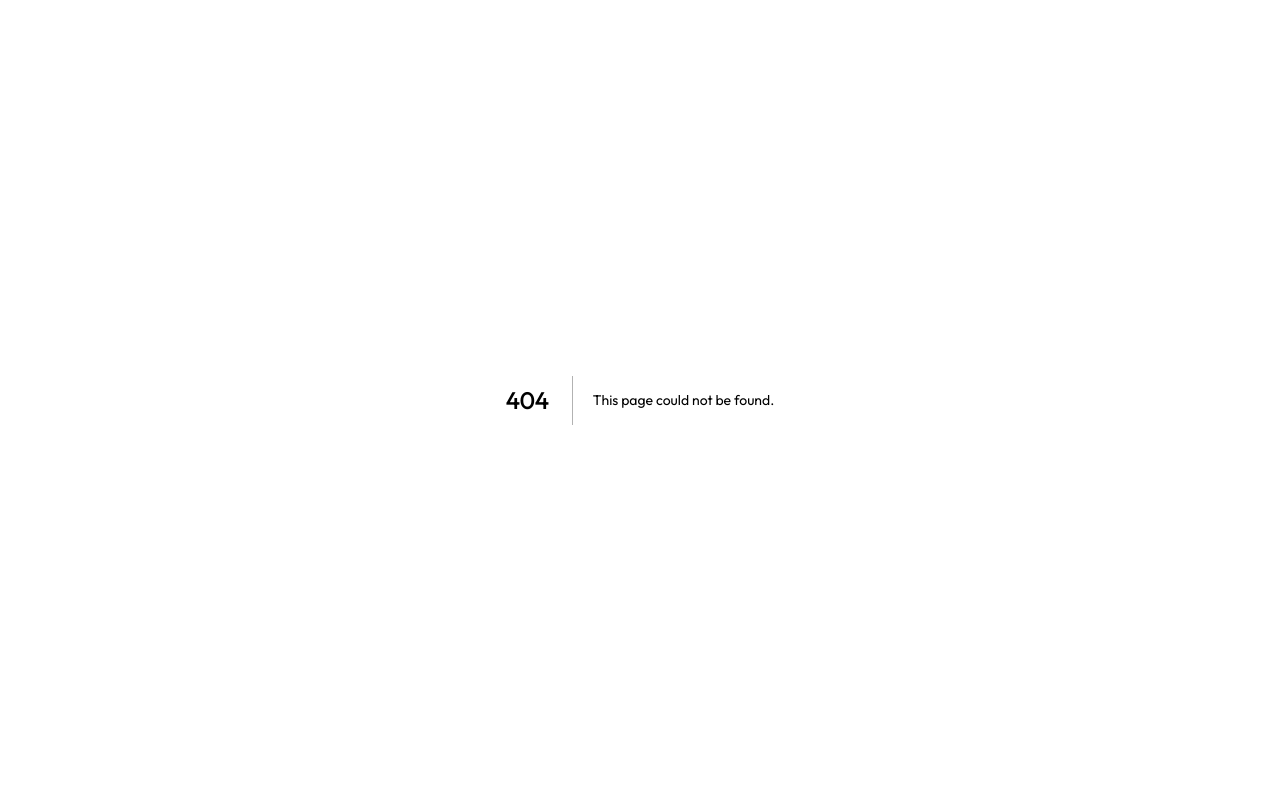
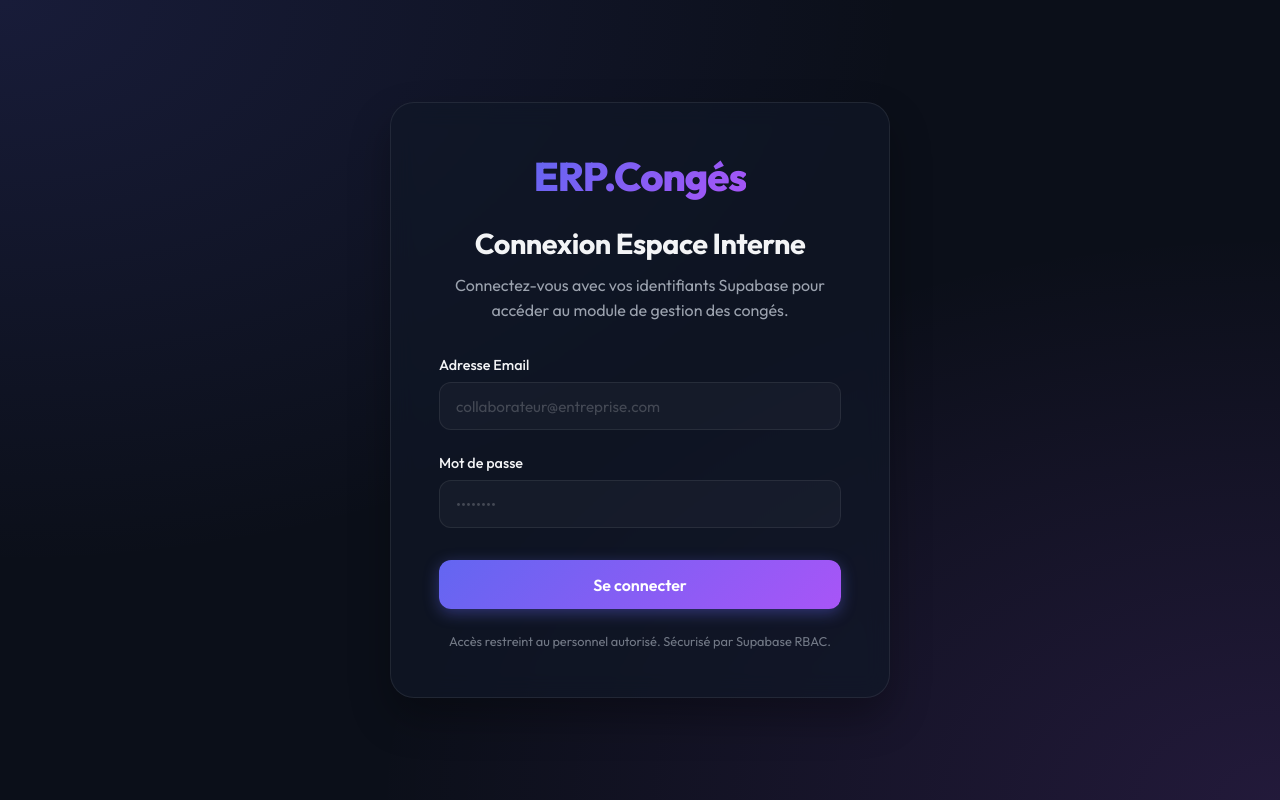
Before and after one commit to marika-stepup/ERP-StepUp, a Next.js app: page /login in a window 1280 px wide. Before the commit this address had no page. Built offline with nearby package versions, Linux system fonts and the light colour scheme; no server answers.

Commit message:
feat: add login page and integrate client-side auth redirection with Supabase

```diff
--- a/app/globals.css
+++ b/app/globals.css
@@ -39,7 +39,7 @@ body {
   border: 1px solid var(--border-color);
   border-radius: 24px;
   padding: 3rem;
-  max-width: 600px;
+  max-width: 500px;
   width: 90%;
   box-shadow: 0 20px 40px rgba(0, 0, 0, 0.3);
   text-align: center;
@@ -47,7 +47,7 @@ body {
 }
 
 .logo-container {
-  margin-bottom: 2rem;
+  margin-bottom: 1.5rem;
 }
 
 .logo {
@@ -63,13 +63,13 @@ body {
 h1 {
   font-size: 1.8rem;
   font-weight: 700;
-  margin-bottom: 1rem;
+  margin-bottom: 0.75rem;
   letter-spacing: -0.5px;
 }
 
 p {
   color: var(--text-secondary);
-  font-size: 1.05rem;
+  font-size: 1rem;
   line-height: 1.6;
   margin-bottom: 2rem;
 }
@@ -97,6 +97,106 @@ p {
   animation: pulse 1.8s infinite;
 }
 
+/* Form Styles */
+form {
+  text-align: left;
+  display: flex;
+  flex-direction: column;
+  gap: 1.5rem;
+  margin-bottom: 1.5rem;
+}
+
+.form-group {
+  display: flex;
+  flex-direction: column;
+  gap: 0.5rem;
+}
+
+label {
+  font-size: 0.9rem;
+  font-weight: 500;
+  color: var(--text-primary);
+}
+
+input {
+  background: rgba(255, 255, 255, 0.03);
+  border: 1px solid var(--border-color);
+  border-radius: 12px;
+  padding: 0.85rem 1rem;
+  color: var(--text-primary);
+  font-size: 0.95rem;
+  transition: all 0.3s ease;
+  width: 100%;
+}
+
+input:focus {
+  outline: none;
+  border-color: var(--accent-color);
+  box-shadow: 0 0 15px rgba(99, 102, 241, 0.25);
+  background: rgba(255, 255, 255, 0.05);
+}
+
+input::placeholder {
+  color: rgba(255, 255, 255, 0.2);
+}
+
+button {
+  background: var(--accent-gradient);
+  color: white;
+  border: none;
+  border-radius: 12px;
+  padding: 0.9rem;
+  font-size: 1rem;
+  font-weight: 600;
+  cursor: pointer;
+  transition: all 0.3s ease;
+  margin-top: 0.5rem;
+  box-shadow: 0 4px 15px rgba(99, 102, 241, 0.4);
+}
+
+button:hover:not(:disabled) {
+  transform: translateY(-2px);
+  box-shadow: 0 6px 20px rgba(99, 102, 241, 0.6);
+  filter: brightness(1.1);
+}
+
+button:active:not(:disabled) {
+  transform: translateY(0);
+}
+
+button:disabled {
+  opacity: 0.5;
+  cursor: not-allowed;
+  box-shadow: none;
+}
+
+/* Alert Messages */
+.error-message {
+  background: rgba(239, 68, 68, 0.1);
+  border: 1px solid rgba(239, 68, 68, 0.2);
+  color: var(--error-color);
+  padding: 0.75rem 1rem;
+  border-radius: 12px;
+  font-size: 0.9rem;
+  font-weight: 500;
+  text-align: center;
+  margin-bottom: 1.5rem;
+  animation: shake 0.5s ease;
+}
+
+.success-message {
+  background: rgba(16, 185, 129, 0.1);
+  border: 1px solid rgba(16, 185, 129, 0.2);
+  color: var(--success-color);
+  padding: 0.75rem 1rem;
+  border-radius: 12px;
+  font-size: 0.9rem;
+  font-weight: 500;
+  text-align: center;
+  margin-bottom: 1.5rem;
+}
+
+/* Dashboard Routes Display */
 .routes-list {
   text-align: left;
   background: rgba(255, 255, 255, 0.02);
@@ -107,7 +207,7 @@ p {
 }
 
 .routes-title {
-  font-size: 0.95rem;
+  font-size: 0.85rem;
   font-weight: 600;
   color: var(--text-primary);
   margin-bottom: 1rem;
@@ -154,11 +254,12 @@ p {
 }
 
 .footer {
-  font-size: 0.85rem;
+  font-size: 0.8rem;
   color: var(--text-secondary);
   opacity: 0.7;
 }
 
+/* Animations */
 @keyframes fadeIn {
   from {
     opacity: 0;
@@ -184,3 +285,9 @@ p {
     box-shadow: 0 0 0 0 rgba(16, 185, 129, 0);
   }
 }
+
+@keyframes shake {
+  0%, 100% { transform: translateX(0); }
+  25% { transform: translateX(-6px); }
+  75% { transform: translateX(6px); }
+}
--- /dev/null
+++ b/app/login/page.js
@@ -0,0 +1,99 @@
+'use client';
+
+import { useState } from 'react';
+import { supabaseClient } from '../../lib/supabaseClient';
+
+export default function LoginPage() {
+  const [email, setEmail] = useState('');
+  const [password, setPassword] = useState('');
+  const [error, setError] = useState(null);
+  const [loading, setLoading] = useState(false);
+  const [success, setSuccess] = useState(false);
+
+  const handleLogin = async (e) => {
+    e.preventDefault();
+    setLoading(true);
+    setError(null);
+    setSuccess(false);
+
+    try {
+      const { data, error: authError } = await supabaseClient.auth.signInWithPassword({
+        email,
+        password,
+      });
+
+      if (authError) {
+        setError(authError.message === 'Invalid login credentials'
+          ? 'Identifiants de connexion invalides. Veuillez réessayer.'
+          : authError.message
+        );
+      } else {
+        setSuccess(true);
+        // Save token in session storage for debug or API test calls
+        const token = data.session?.access_token;
+        if (token) {
+          sessionStorage.setItem('supabase_token', token);
+        }
+        // Redirect to dashboard after a brief delay
+        setTimeout(() => {
+          window.location.href = '/';
+        }, 1500);
+      }
+    } catch (err) {
+      console.error('Login error:', err);
+      setError('Une erreur inattendue est survenue lors de la connexion.');
+    } finally {
+      setLoading(false);
+    }
+  };
+
+  return (
+    <div className="card">
+      <div className="logo-container">
+        <span className="logo">ERP.Congés</span>
+      </div>
+
+      <h1>Connexion Espace Interne</h1>
+      <p>Connectez-vous avec vos identifiants Supabase pour accéder au module de gestion des congés.</p>
+
+      {error && <div className="error-message">{error}</div>}
+      {success && <div className="success-message">Connexion réussie ! Redirection vers le dashboard...</div>}
+
+      <form onSubmit={handleLogin}>
+        <div className="form-group">
+          <label htmlFor="email">Adresse Email</label>
+          <input
+            type="email"
+            id="email"
+            value={email}
+            onChange={(e) => setEmail(e.target.value)}
+            required
+            placeholder="collaborateur@entreprise.com"
+            disabled={loading || success}
+          />
+        </div>
+
+        <div className="form-group">
+          <label htmlFor="password">Mot de passe</label>
+          <input
+            type="password"
+            id="password"
+            value={password}
+            onChange={(e) => setPassword(e.target.value)}
+            required
+            placeholder="••••••••"
+            disabled={loading || success}
+          />
+        </div>
+
+        <button type="submit" disabled={loading || success}>
+          {loading ? 'Connexion en cours...' : 'Se connecter'}
+        </button>
+      </form>
+
+      <div className="footer">
+        Accès restreint au personnel autorisé. Sécurisé par Supabase RBAC.
+      </div>
+    </div>
+  );
+}
--- /dev/null
+++ b/lib/supabaseClient.js
@@ -0,0 +1,15 @@
+import { createClient } from '@supabase/supabase-js';
+
+const supabaseUrl = process.env.NEXT_PUBLIC_SUPABASE_URL;
+const supabaseAnonKey = process.env.NEXT_PUBLIC_SUPABASE_ANON_KEY;
+
+if (!supabaseUrl || !supabaseAnonKey) {
+  // We do not throw at build time, but we log a warning.
+  // Next.js client component compilation evaluates imports at build time.
+  console.warn('Warning: Missing client-side Supabase environment variables (NEXT_PUBLIC_SUPABASE_URL, NEXT_PUBLIC_SUPABASE_ANON_KEY).');
+}
+
+export const supabaseClient = createClient(
+  supabaseUrl || 'https://placeholder.supabase.co',
+  supabaseAnonKey || 'placeholder-key'
+);
```
Also changed, not shown: app/page.js (+98 -10 lines), 1 other file (tests, documents, lock files or other folders).
